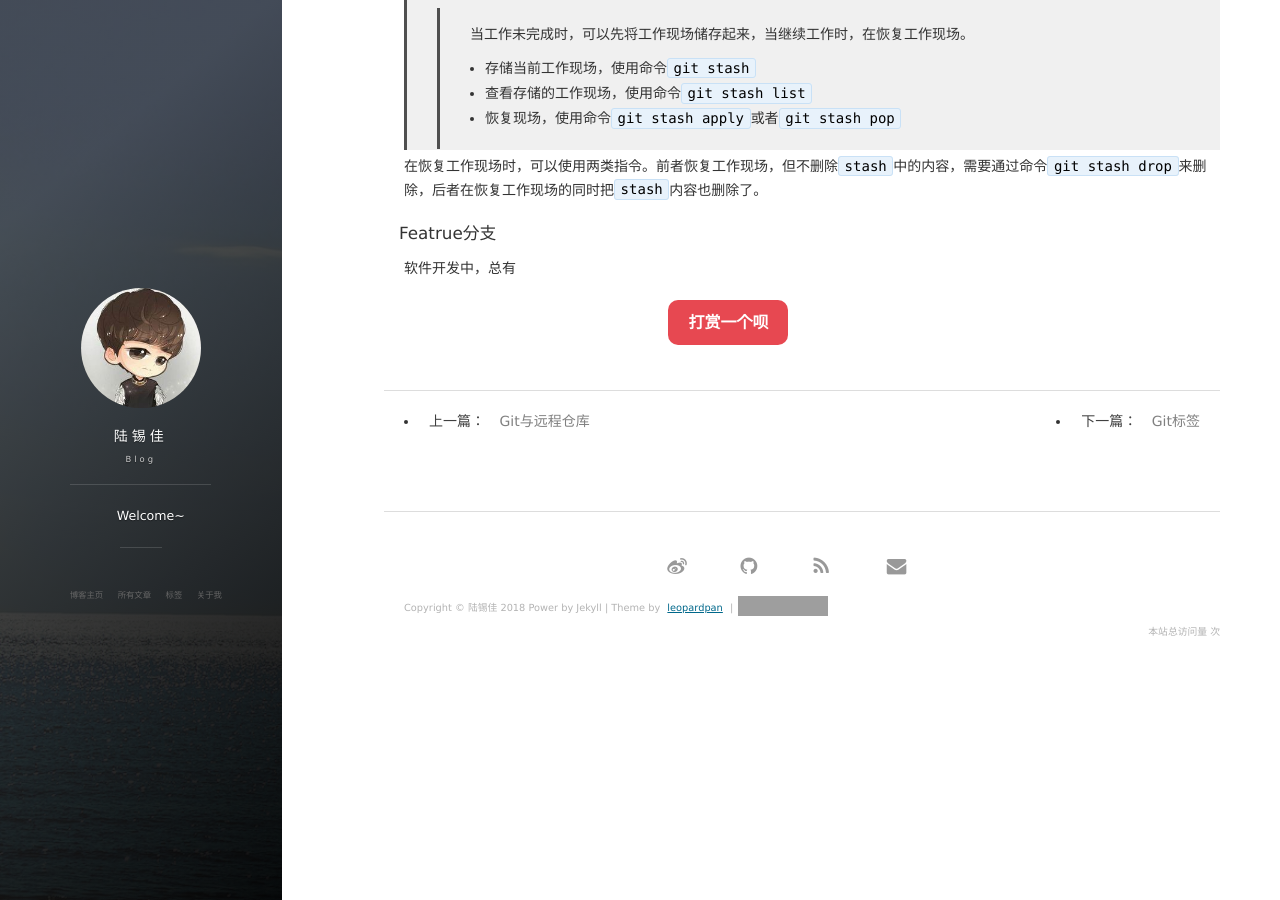
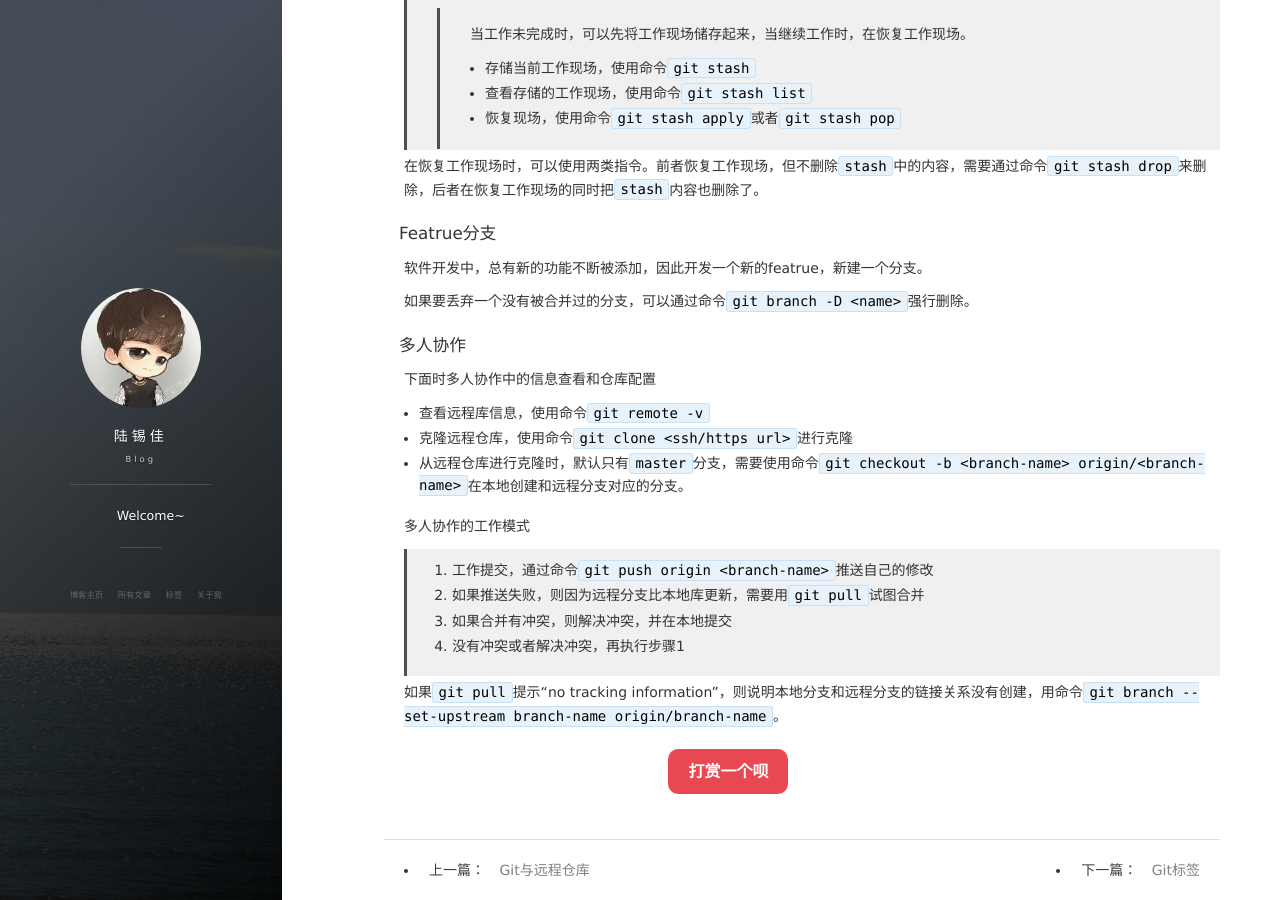
Before and after one commit to lxjsy/blog, a Jekyll site: the page built from _posts/2018-5-13-GitBrabch.md, in a window 1280 px wide and 900 px high, scrolled down 2584 px. Built offline with Jekyll 4.4.1, drawn with Linux system fonts in a browser that asks for light colours; nearby versions of some CDN libraries; comment, search, counter and statistics services are not loaded; grey boxes are pictures that could not be loaded.

Commit message:
change content

````diff
--- a/_posts/2018-5-13-GitBrabch.md
+++ b/_posts/2018-5-13-GitBrabch.md
@@ -19,7 +19,7 @@ tag: Git
 Git会将每一次提交串成一条时间线，这条时间线就是一个分支。
 
 在初始化Git仓库的时候，默认创建一个名为`master`的主分支，`master`指向分支的最新提交。当每一次提交，`master`分支都会向前移动一步，这样，随着你的不断提交，`master`分支的线也越来与越长。其他的分支也是类似的工作。
-`HEAD`指向的时当前工作分支中的当前版本库，结合[Git版本库创建和版本修—版本回退](/_posts/2018-05-12-GitLearning.md)综合理解。
+`HEAD`指向的时当前工作分支中的当前版本库，结合[Git版本库创建和版本修—版本回退](http://luxijia.top/2018/05/GitLearning)综合理解。
 
 通过命令`git branch`查看Git中的所有分支。
 
@@ -48,7 +48,7 @@ Git会将每一次提交串成一条时间线，这条时间线就是一个分
 当出现上述第二种情况，在使用分支合并命令进行分支合并的时候，Git会提示我们冲突的地方，也可以使用`git status`可以看到冲突的文件。
 查看冲突的文件，Git通过`<<<<<<<<`,`=======`,`>>>>>>>>`标记出不同分支的内容。我们将冲突的文件修改后，再添加、提交。通过带参数的`git long`查看分支合并情况。
 ```
-	git log --graph --pretty=oneline --abbrev-commit
+$ git log --graph --pretty=oneline --abbrev-commit
 ```
 
 ![collision](/images/git/collision.png)
@@ -79,4 +79,20 @@ Git会将每一次提交串成一条时间线，这条时间线就是一个分
 在恢复工作现场时，可以使用两类指令。前者恢复工作现场，但不删除`stash`中的内容，需要通过命令`git stash drop`来删除，后者在恢复工作现场的同时把`stash`内容也删除了。
 
 #### Featrue分支
-软件开发中，总有
+软件开发中，总有新的功能不断被添加，因此开发一个新的featrue，新建一个分支。
+
+如果要丢弃一个没有被合并过的分支，可以通过命令`git branch -D <name>`强行删除。
+
+#### 多人协作
+下面时多人协作中的信息查看和仓库配置
+* 查看远程库信息，使用命令`git remote -v`
+* 克隆远程仓库，使用命令`git clone <ssh/https url>`进行克隆
+* 从远程仓库进行克隆时，默认只有`master`分支，需要使用命令`git checkout -b <branch-name> origin/<branch-name>`在本地创建和远程分支对应的分支。
+
+多人协作的工作模式
+> 1. 工作提交，通过命令`git push origin <branch-name>`推送自己的修改
+> 2. 如果推送失败，则因为远程分支比本地库更新，需要用`git pull`试图合并
+> 3. 如果合并有冲突，则解决冲突，并在本地提交
+> 4. 没有冲突或者解决冲突，再执行步骤1
+
+如果`git pull`提示“no tracking information”，则说明本地分支和远程分支的链接关系没有创建，用命令`git branch --set-upstream branch-name origin/branch-name`。
````
Also changed, not shown: _posts/2018-5-13-GitTag.md (+2 -2 lines).
